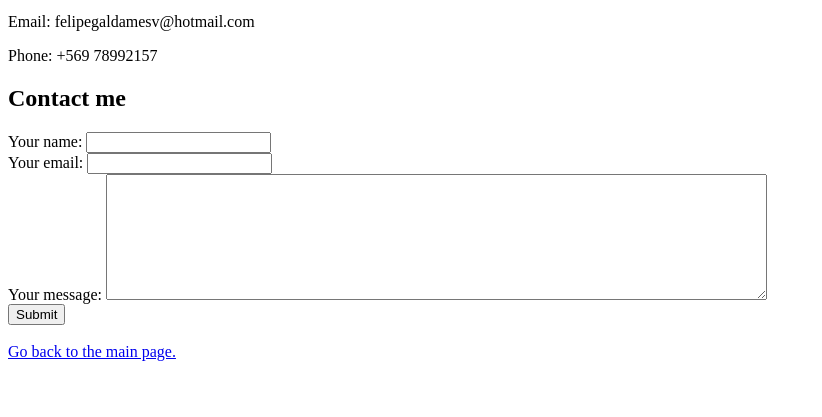
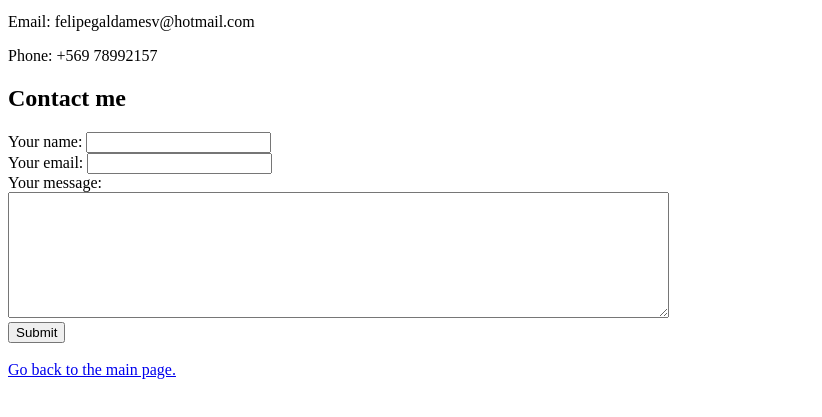
Before and after one commit to FelipeGaldames/cv, a plain HTML site: page contact.html in a window 1280 px wide. Shown: the part 101-518 px from the top of the page, without its empty margins (0-822 px from the left). Drawn offline with Linux system fonts and the light colour scheme.

Commit message:
Add some break spaces

```diff
--- a/contact.html
+++ b/contact.html
@@ -18,8 +18,8 @@
     <input type="text" name="YourName" value=""> <br>
     <label for="">Your email: </label>
     <input type="email" name="YourEmail" value=""><br>
-    <label for="">Your message: </label>
-    <textarea name="YourMessage" rows="8" cols="80"></textarea> <br />
+    <label for="">Your message: </label><br>
+    <textarea name="YourMessage" rows="8" cols="80"></textarea> <br>
     <input type="submit" name="">
 
   </form>
```
